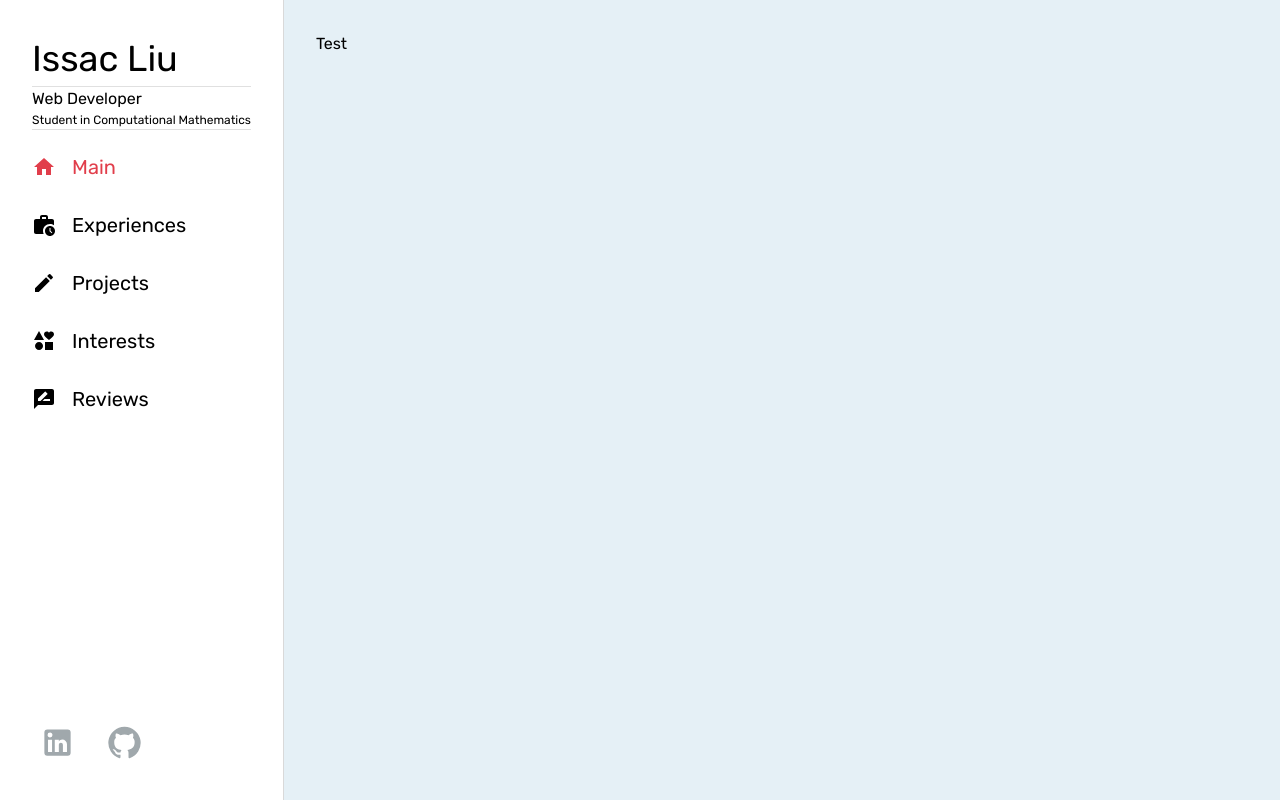
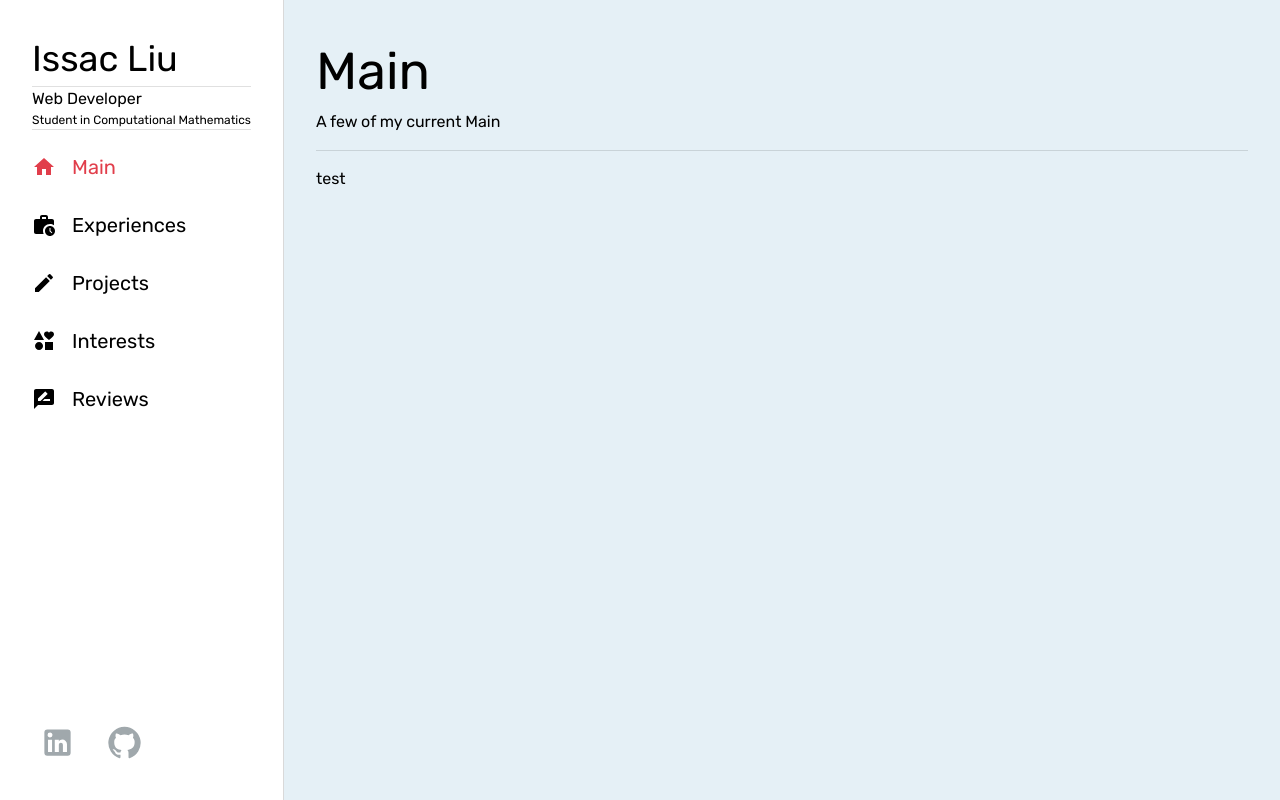
Before and after one commit to yung-tat/yung-tat.github.io, a React (Vite) app: page / in a window 1280 px wide. Built offline with nearby package versions, Linux system fonts and the light colour scheme.

Commit message:
Set up templates for pages

```diff
--- a/src/components/Layout/Layout.tsx
+++ b/src/components/Layout/Layout.tsx
@@ -4,6 +4,10 @@ import InfoCard from "../InfoCard";
 import TitledContent from "../TitledContent";
 import Experiences from "../../pages/Experiences";
 import { Route, Router, Routes } from "react-router-dom";
+import Main from "../../pages/Main";
+import Interests from "../../pages/Interests";
+import Projects from "../../pages/Projects";
+import Reviews from "../../pages/Reviews";
 
 const Layout = () => {
   return (
@@ -22,8 +26,11 @@ const Layout = () => {
         })}
       >
         <Routes>
-          <Route path="/" element={<>Test</>} />
+          <Route path="/" element={<Main />} />
           <Route path="/experiences" element={<Experiences />} />
+          <Route path="/interests" element={<Interests />} />
+          <Route path="/projects" element={<Projects />} />
+          <Route path="/reviews" element={<Reviews />} />
           <Route path="*" element={<>ERRORS</>} />
         </Routes>
       </Box>
--- /dev/null
+++ b/src/pages/Interests/Interests.tsx
@@ -0,0 +1,11 @@
+import TitledContent from "../../components/TitledContent";
+
+const Interests = () => {
+  return (
+    <TitledContent title="Interests" subtext="A few of my current interests">
+      test
+    </TitledContent>
+  );
+};
+
+export default Interests;
--- /dev/null
+++ b/src/pages/Interests/index.ts
@@ -0,0 +1,3 @@
+import Interests from "./Interests";
+
+export default Interests;
--- /dev/null
+++ b/src/pages/Main/Main.tsx
@@ -0,0 +1,11 @@
+import TitledContent from "../../components/TitledContent";
+
+const Main = () => {
+  return (
+    <TitledContent title="Main" subtext="A few of my current Main">
+      test
+    </TitledContent>
+  );
+};
+
+export default Main;
--- /dev/null
+++ b/src/pages/Main/index.ts
@@ -0,0 +1,3 @@
+import Main from "./Main";
+
+export default Main;
--- /dev/null
+++ b/src/pages/Projects/Projects.tsx
@@ -0,0 +1,11 @@
+import TitledContent from "../../components/TitledContent";
+
+const Projects = () => {
+  return (
+    <TitledContent title="Projects" subtext="A few of my current Projects">
+      test
+    </TitledContent>
+  );
+};
+
+export default Projects;
--- /dev/null
+++ b/src/pages/Projects/index.ts
@@ -0,0 +1,3 @@
+import Projects from "./Projects";
+
+export default Projects;
--- /dev/null
+++ b/src/pages/Reviews/Reviews.tsx
@@ -0,0 +1,11 @@
+import TitledContent from "../../components/TitledContent";
+
+const Reviews = () => {
+  return (
+    <TitledContent title="Reviews" subtext="A few of my current Reviews">
+      test
+    </TitledContent>
+  );
+};
+
+export default Reviews;
--- /dev/null
+++ b/src/pages/Reviews/index.ts
@@ -0,0 +1,3 @@
+import Reviews from "./Reviews";
+
+export default Reviews;
```
